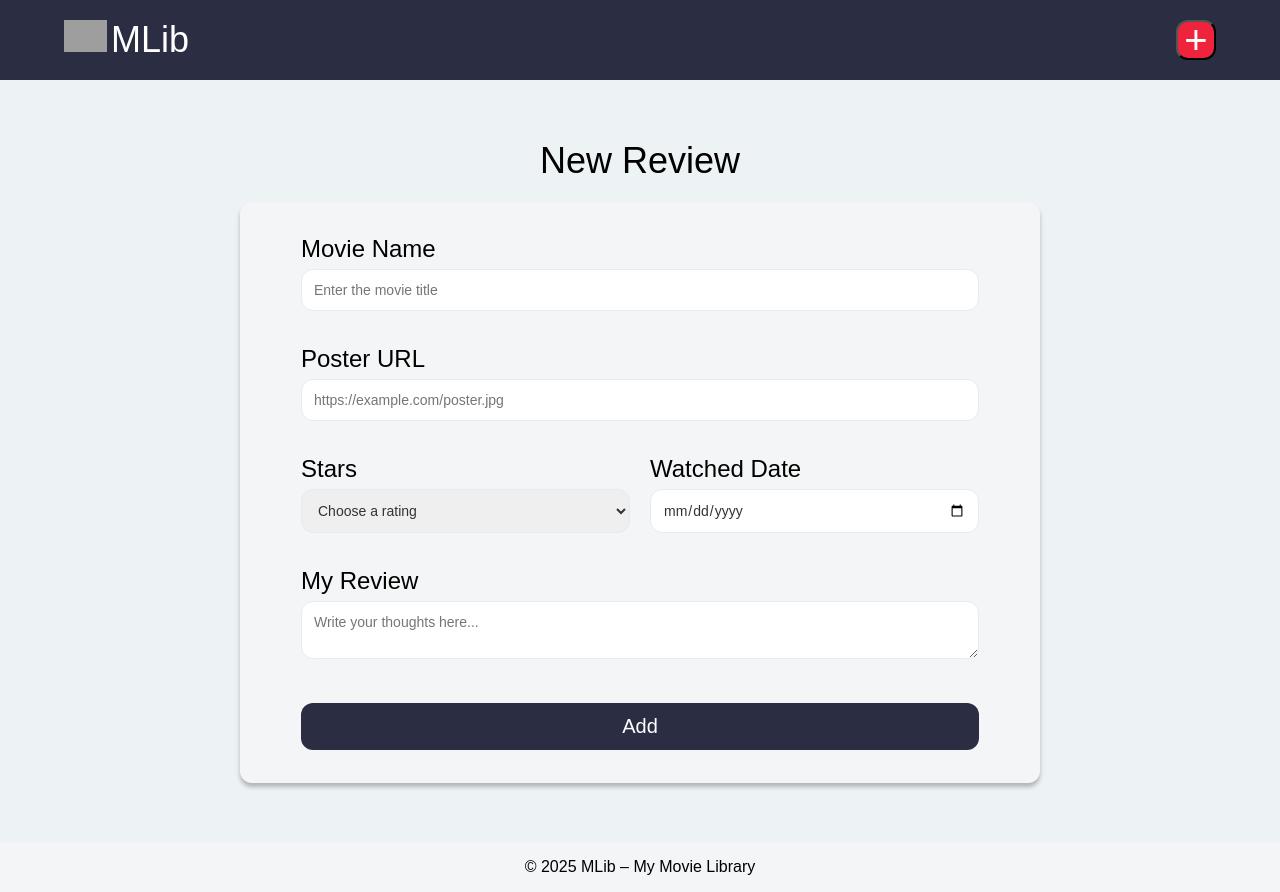
After one commit to N4than-Rossi/My-Movie-Library, a Flask app: template templates/add-review.html in a window 1280 px wide. The commit adds this page. Run offline with Flask 3, Linux system fonts and the light colour scheme; the template is opened without the code that fills it, so the values that code supplies are empty; grey boxes are pictures that could not be loaded.

Commit message:
dynamic website update

```diff
--- /dev/null
+++ b/app.py
@@ -0,0 +1,73 @@
+from flask import Flask, render_template, redirect, url_for, request;
+from datetime import datetime
+import csv
+
+app = Flask(__name__)
+
+@app.get("/")
+def index():
+    movies = []
+    with open('movies.csv', mode='r', encoding='utf-8') as csv_file:
+        csv_reader = csv.DictReader(csv_file)
+        for row in csv_reader:
+            movies.append(row)
+
+    return render_template("index.html", movies=movies)
+
+@app.get("/movie/<int:movie_id>")
+def movie_details(movie_id):
+    found_movie = None
+    with open('movies.csv', mode='r', encoding='utf-8') as csv_file:
+        csv_reader = csv.DictReader(csv_file)
+
+        for movie in csv_reader:
+            if int(movie['id']) == movie_id:
+                found_movie = movie
+                break
+
+    if found_movie:
+        return render_template("movie-details.html", movie=found_movie)
+
+    else:
+        return "Movie not found!", 404
+
+@app.get("/add-review")
+def show_add_form():
+    return render_template("add-review.html")
+
+@app.post("/add-review")
+def add_review():
+    with open("movies.csv", mode="r", encoding="utf-8") as csv_file:
+        reader = list(csv.reader(csv_file))
+        last_id = 0
+
+        if (len(reader) > 1):
+            last_row = reader[-1]
+            if last_row:
+                last_id = int(last_row[0])
+
+        next_id = last_id + 1
+
+    watched_date_raw = request.form.get("watched_date")
+    date_object = datetime.strptime(watched_date_raw, "%Y-%m-%d")
+
+    formatted_date = date_object.strftime("%m/%d/%Y")
+
+    new_movie_data = [
+        next_id,
+        request.form.get("title"),
+        request.form.get("poster_url"),
+        request.form.get("rating"),
+        formatted_date,
+        request.form.get("review"),
+    ]
+
+    with open("movies.csv", mode="a", encoding="utf-8", newline="") as csv_file:
+        writer = csv.writer(csv_file)
+        writer.writerow(new_movie_data)
+
+    return redirect(url_for("index"))
+
+
+if __name__ == "__main__":
+    app.run(debug=True)
--- /dev/null
+++ b/movies.csv
@@ -0,0 +1,5 @@
+id,title,image_url,stars,watched_date,review
+1,Code of Honor,https://nepsacademy.github.io/my-movie-lib/assets/images/code-of-honor-poster.png,4,02/10/2025,"An exemplary tale of programming virtue and determination. The plot twists were as unexpected as a segmentation fault. A must-watch for every developer."
+2,The Merge Conflict,https://nepsacademy.github.io/my-movie-lib/assets/images/the-merge-conflict-poster.jpg,4,01/22/2025,"The Merge Conflict is a tense, character-driven tech drama that dives deep into the emotional and ethical battles behind collaborative coding. Centered around a fractured development team facing a critical software deadline, the film captures the pressure, pride, and personal tensions that arise when visions collide. With sharp dialogue, stylish visuals, and a touch of humor, it explores how even the smallest conflict in code can reveal the biggest differences in people."
+3,Debugging Reality,https://nepsacademy.github.io/my-movie-lib/assets/images/debugging-reality-poster.jpg,4,10/28/2023,"A mind-bending thriller that will make you question everything. The film follows a lone programmer who discovers that the fabric of existence is just poorly-written legacy code. The visual representation of 'debugging' the world—setting breakpoints in time, stepping through logical fallacies, and patching glitches in physics—is nothing short of breathtaking. A smart, suspenseful journey that handles its complex theme with style. You'll never look at a déjà vu the same way again."
+4,The Neps Protocol,https://nepsacademy.github.io/my-movie-lib/assets/images/the-neps-protocol-poster.png,5,10/10/2016,"The Neps Protocol is a gripping adventure that blends technology, mystery, and emotion as it follows a young programmer, his dog, and a charming robot on a journey through the foggy streets of a futuristic city. With a striking visual style and cinematic atmosphere, the film balances lightness and tension while exploring themes like programming ethics, friendship, and the impact of artificial intelligence on the modern world."5,Narnia,https://minhasaude.proteste.org.br/wp-content/webp-express/webp-images/uploads/2024/03/beneficios-da-maca-scaled.jpg.webp,4,07/02/2025,"Muito bom, TOP!"
--- a/css/style.css
+++ b/static/css/style.css
@@ -202,17 +202,33 @@ footer {
 /* --- Movie Details Page Styles --- */
 
 .movie-details-container {
-  display: flex;
-  align-items: flex-start;
-  gap: 65px;
-
   max-width: 1200px;
   margin: 55px auto;
 
   background-color: #f4f5f6;
-  padding: 86px 90px;
+  padding: 48px 90px 86px;
   border-radius: 12px;
   box-shadow: 0px 4px 4px 0px #00000040;
+}
+
+.movie-details-body {
+  display: flex;
+  align-items: flex-start;
+  gap: 65px;
+}
+
+.back-link {
+  margin-bottom: 20px;
+}
+
+.back-link a {
+  font-size: 18px;
+  text-decoration: none;
+  color: black;
+}
+
+.back-link a:hover {
+  text-decoration: underline;
 }
 
 .movie-poster {
@@ -280,11 +296,19 @@ footer {
   }
 
   .movie-details-container {
-    flex-direction: column;
-    align-items: center;
-    gap: 20px;
     padding: 20px;
     margin: 30px 15px;
+  }
+
+  .movie-details-body {
+  flex-direction: column;
+  align-items: center;
+  gap: 20px;
+  }
+
+.back-link {
+  font-size: 12px;
+  margin-bottom: 15px;
   }
 
   .movie-poster img {
--- /dev/null
+++ b/templates/add-review.html
@@ -0,0 +1,50 @@
+{% extends "layout.html" %}
+
+{% block title %}Add New Review - My Movie Library{% endblock %}
+
+{% block content %}
+
+            <div class="form-page-container">
+                <h2>New Review</h2>
+
+                <div class="form-container">
+                    <form action="{{ url_for('add_review')}}" method="POST">
+                        <div class="form-group">
+                            <label for="title">Movie Name</label>
+                            <input type="text" id="title" name="title" placeholder="Enter the movie title" required>
+                        </div>
+
+                        <div class="form-group">
+                            <label for="poster_url">Poster URL</label>
+                            <input type="url" id="poster_url" name="poster_url" placeholder="https://example.com/poster.jpg" required>
+                        </div>
+
+                        <div class="form-row">
+                            <div class="form-group">
+                                <label for="rating-select">Stars</label>
+                                <select id="rating-select" name="rating" required>
+                                    <option value="" disable selected>Choose a rating</option>
+                                    <option value="1">★☆☆☆☆ - 1 Star</option>
+                                    <option value="2">★★☆☆☆ - 2 Stars</option>
+                                    <option value="3">★★★☆☆ - 3 Stars</option>
+                                    <option value="4">★★★★☆ - 4 Stars</option>
+                                    <option value="5">★★★★★ - 5 Stars</option>
+                                </select>
+                            </div>
+
+                            <div class="form-group">
+                                <label for="watched-date">Watched Date</label>
+                                <input type="date" id="watched-date" name="watched_date" required>
+                            </div>
+                        </div>
+                        <div class="form-group">
+                            <label for="review-text">My Review</label>
+                            <textarea id="review-text" name="review" rol="5" placeholder="Write your thoughts here..."></textarea>
+                        </div>
+
+                        <button type="submit" class="submit-button">Add</button>
+                    </form>
+                </div>
+            </div>
+
+{% endblock %}
--- /dev/null
+++ b/templates/layout.html
@@ -0,0 +1,37 @@
+<!DOCTYPE html>
+<html lang="en">
+
+    <head>
+        <meta charset="UTF-8">
+        <meta name="viewport" content="width=device-width, initial-scale=1.0">
+        <title>{% block title %}My Movie Library{% endblock %}</title>
+        <link rel="stylesheet" href="{{ url_for('static', filename='css/style.css')}}">
+    </head>
+
+    <body>
+        <header>
+            <a href="{{url_for('index')}}" class="logo-link">
+                <div>
+                    <img src="{{url_for('static', filename='assets/images/mlib-icon.svg')}}" alt="MLib Logo Icon" height="32">
+                    <span>MLib</span>
+                </div>
+            </a>
+            <nav>
+                <a href="{{ url_for('show_add_form')}}">
+                    <button class="add-button" aria-label="Add new movie review">+</button>
+                </a>
+            </nav>
+        </header>
+
+        <main>
+            {% block content %}
+            {% endblock %}
+        </main>
+
+        <footer>
+            <p>&copy; 2025 MLib &ndash; My Movie Library</p>
+        </footer>
+
+    </body>
+
+</html>
```
Also changed, not shown: index.html (deleted, +0 -119 lines), pages/add-review.html (deleted, +0 -77 lines), pages/details-code-of-honor.html (deleted, +0 -60 lines), templates/index.html (added, +28 -0 lines), templates/movie-details.html (added, +45 -0 lines), static/assets/images/mlib-icon.svg (renamed from assets/images/mlib-icon.svg).
